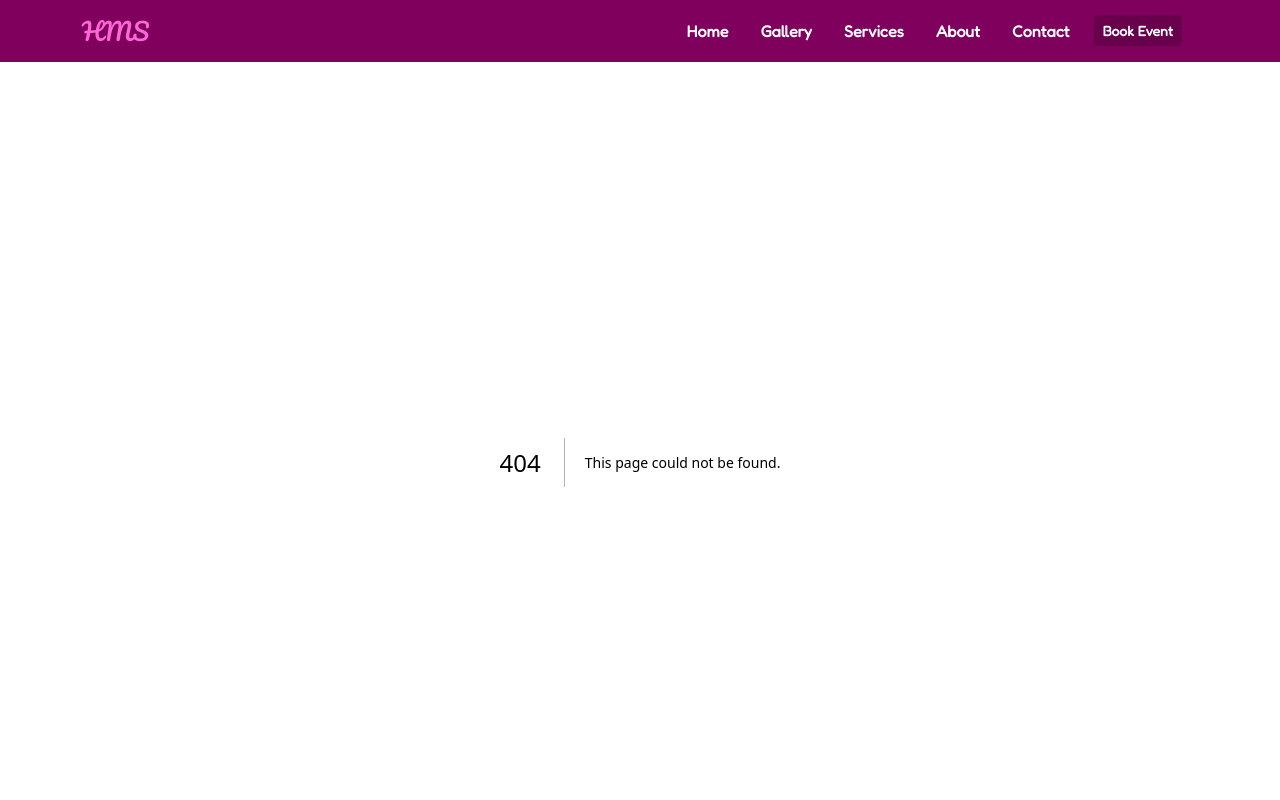
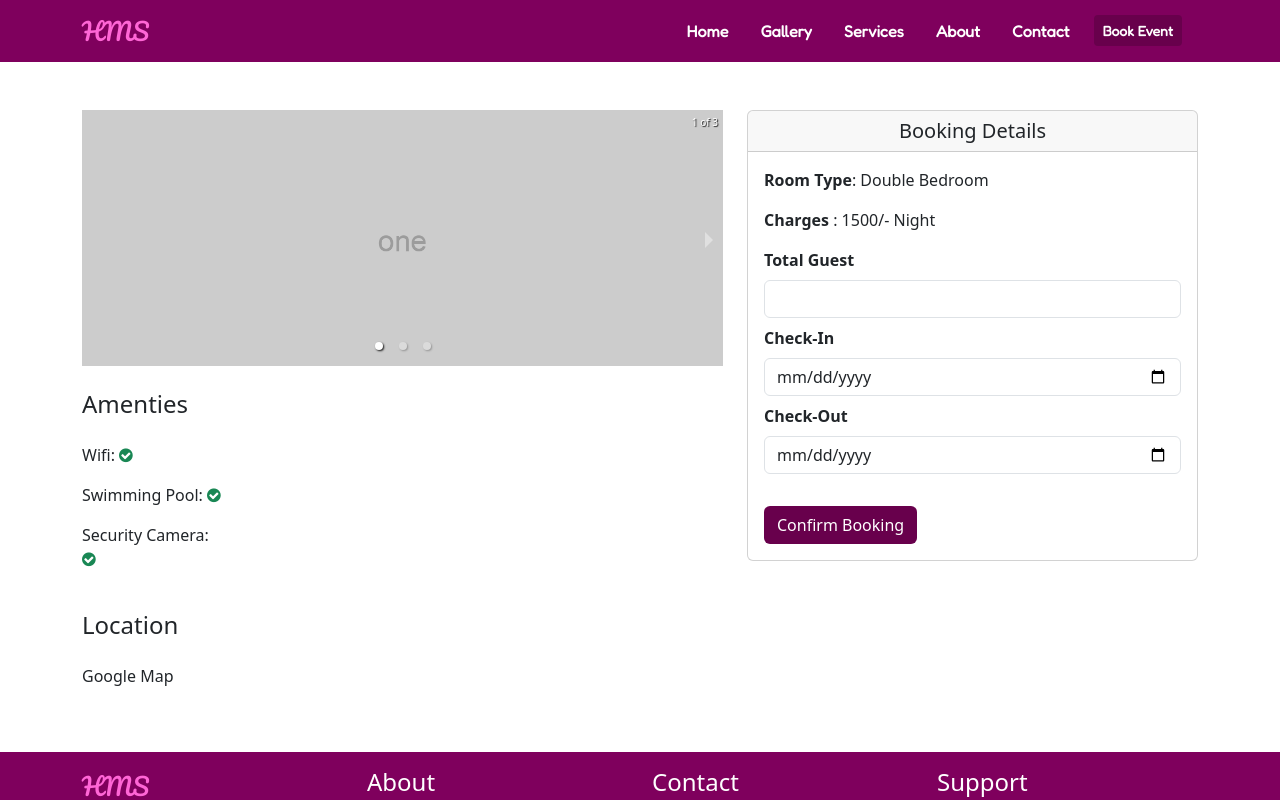
Before and after one commit to gopalsrinivas/hotel_management_system, a Next.js app in the folder frontend/: page /room-types/double-bedroom in a window 1280 px wide. Before the commit this address had no page. Shown: the top 800 px of the page. Built offline with nearby package versions, Linux system fonts and the light colour scheme.

Commit message:
Room detail page with booking form

```diff
--- /dev/null
+++ b/frontend/src/app/components/RoomTypeImages.js
@@ -0,0 +1,22 @@
+'use client'
+import "react-responsive-carousel/lib/styles/carousel.min.css";
+import { Carousel } from 'react-responsive-carousel';
+
+export default function RoomTypeImages() {
+    return (
+        <Carousel showThumbs={false}>
+            <div>
+                <img src="/banners/banner-1.png" alt="Banner 1" />
+                {/* <p className="legend">Legend 1</p> */}
+            </div>
+            <div>
+                <img src="/banners/banner-2.jpeg" alt="Banner 1" />
+                {/* <p className="legend">Legend 2</p> */}
+            </div>
+            <div>
+                <img src="/banners/banner-1.png" alt="Banner 1" />
+                {/* <p className="legend">Legend 3</p> */}
+            </div>
+        </Carousel>
+    );
+}
--- /dev/null
+++ b/frontend/src/app/room-types/[slug]/page.js
@@ -0,0 +1,54 @@
+import RoomTypeImages from "@/app/components/RoomTypeImages";
+import Link from "next/link";
+
+export default function page() {
+    return (
+        <section className="container my-5">
+            <div className="row">
+                <div className="col-7">
+                    <RoomTypeImages />
+                    <h4 className="my-4">Amenties</h4>
+                    <div className="row">
+                        <div className="col-3">
+                            <p>Wifi: <i className="fa fa-check-circle text-success"></i></p>
+                            <p>Swimming Pool: <i className="fa fa-check-circle text-success"></i></p>
+                            <p>Security Camera: <i className="fa fa-check-circle text-success"></i></p>
+                        </div>
+                    </div>
+                    <h4 className="my-4">Location</h4>
+                    <p>Google Map</p>
+                </div>
+
+                <div className="col-5">
+                    <div className="card">
+                        <h5 className="card-header text-center">
+                            Booking Details
+                        </h5>
+                        <div className="card-body">
+                            <div className="mb-2">
+                                <label htmlFor="" className="form-label"><strong>Room Type</strong>: Double Bedroom</label>
+                            </div>
+                            <div className="mb-2">
+                                <label htmlFor="" className="form-label"><strong>Charges </strong>: 1500/- Night</label>
+                            </div>
+                            <div className="mb-2">
+                                <label htmlFor="" className="form-label"><strong>Total Guest</strong></label>
+                                <input type="number" className="form-control" />
+                            </div>
+                            <div className="mb-2">
+                                <label htmlFor="" className="form-label"><strong>Check-In</strong></label>
+                                <input type="date" className="form-control" />
+                            </div>
+                            <div className="mb-2">
+                                <label htmlFor="" className="form-label"><strong>Check-Out</strong></label>
+                                <input type="date" className="form-control" />
+                            </div>
+                             <button className="btn hms-bg-dark text-white text-center mt-4">Confirm Booking</button>
+                        </div>
+                    </div>
+                </div>
+
+            </div>
+        </section>
+    );
+}
```
Also changed, not shown: frontend/src/app/room-types/page.js (+4 -4 lines).
